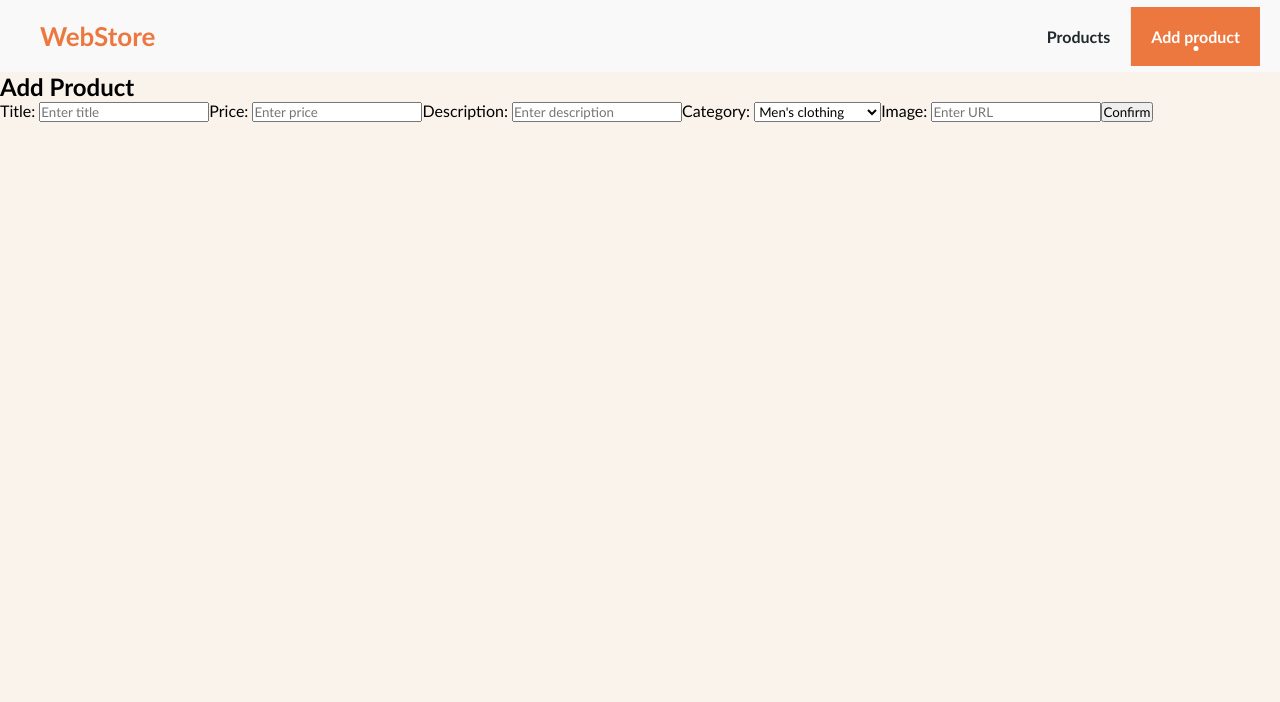
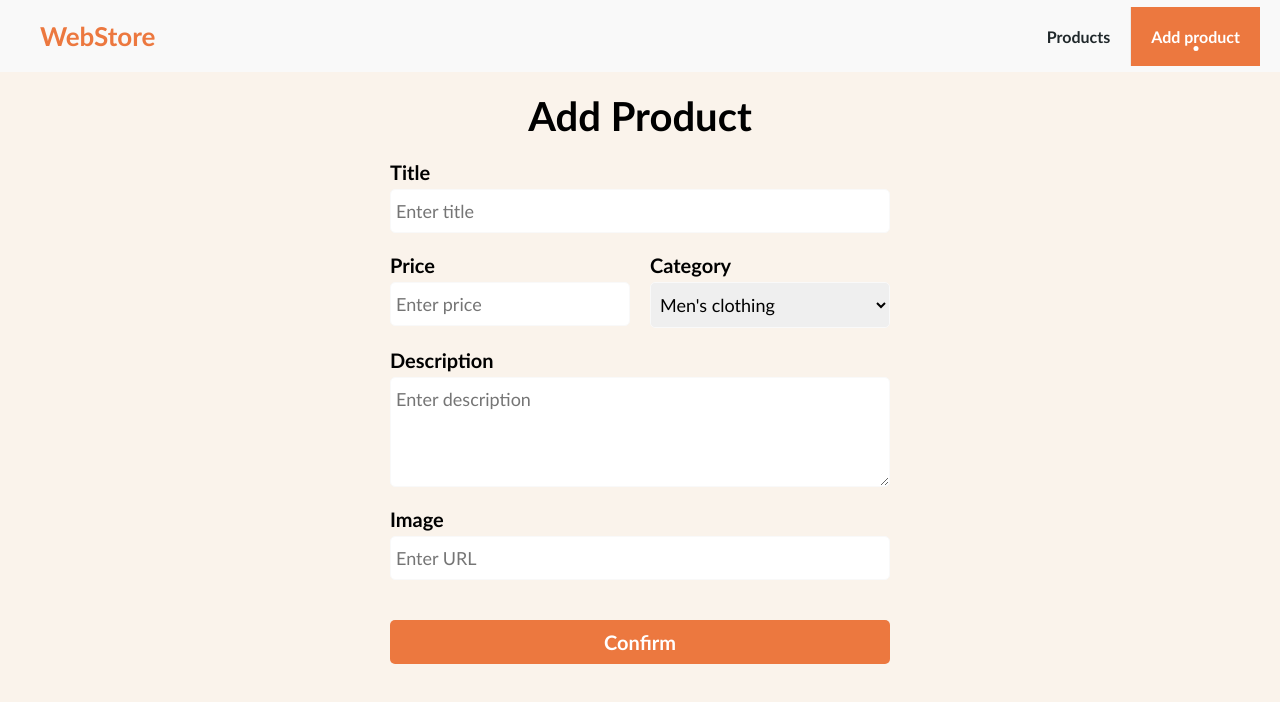
Before and after one commit to JosipVojkovic/Internship-15-WebStore, a React (Vite) app: page /AddProduct in a window 1280 px wide. Shown: the top 702 px of the page. Built offline with nearby package versions, Linux system fonts and the light colour scheme.

Commit message:
Add styling to AddProduct page

```diff
--- a/src/pages/AddProduct.css
+++ b/src/pages/AddProduct.css
@@ -0,0 +1,72 @@
+.addProduct-section {
+  display: flex;
+  flex-direction: column;
+  align-items: center;
+  gap: 20px;
+  padding: 20px;
+  background-color: var(--secondaryBgColor);
+}
+
+.addProduct-section > h1 {
+  font-size: 40px;
+  text-align: center;
+}
+
+.addProduct-section > form {
+  display: flex;
+  flex-direction: column;
+  gap: 20px;
+  max-width: 500px;
+  width: 500px;
+}
+
+.addProduct-section > form > label {
+  width: 100%;
+  display: flex;
+  flex-direction: column;
+  gap: 5px;
+  font-size: 20px;
+  font-weight: 600;
+}
+
+.addProduct-section > form > div {
+  display: flex;
+  justify-content: space-between;
+  gap: 10px;
+}
+
+.addProduct-section > form > div > label {
+  width: calc(50% - 10px);
+  display: flex;
+  flex-direction: column;
+  gap: 5px;
+  font-size: 20px;
+  font-weight: 600;
+}
+
+.addProduct-section input,
+.addProduct-section textarea,
+.addProduct-section select {
+  padding: 10px 5px;
+  border: 1px solid var(--primaryBgColor);
+  border-radius: 5px;
+  font-size: 18px;
+}
+
+.addProduct-section > form > button {
+  background-color: var(--secondaryColor);
+  border: none;
+  border-radius: 5px;
+  padding: 10px;
+  color: white;
+  font-size: 20px;
+  font-weight: 600;
+  margin-top: 20px;
+  cursor: pointer;
+  transition: ease 0.15s;
+}
+
+.addProduct-section > form > button:hover {
+  border-radius: 25px;
+  transform: translateY(-5px);
+}
--- a/src/pages/AddProduct.tsx
+++ b/src/pages/AddProduct.tsx
@@ -6,26 +6,23 @@ export default function AddProduct() {
       <h1>Add Product</h1>
       <form>
         <label htmlFor="title">
-          Title: <input id="title" type="text" placeholder="Enter title" />
+          Title
+          <input id="title" type="text" placeholder="Enter title" />
         </label>
 
+        <div>
           <label htmlFor="price">
-          Price:{" "}
+            Price
             <input
               id="price"
               type="number"
               step="0.01"
+              min={5}
               placeholder="Enter price"
             />
           </label>
-
-        <label htmlFor="description">
-          Description:{" "}
-          <input id="description" type="text" placeholder="Enter description" />
-        </label>
-
           <label htmlFor="category">
-          Category:{" "}
+            Category
             <select id="category">
               <option value="men's clothing">Men's clothing</option>
               <option value="women's clothing">Women's clothing</option>
@@ -33,9 +30,21 @@ export default function AddProduct() {
               <option value="electronics">Electronics</option>
             </select>
           </label>
+        </div>
+
+        <label htmlFor="description">
+          Description
+          <textarea
+            id="description"
+            placeholder="Enter description"
+            rows={4}
+            cols={30}
+          ></textarea>
+        </label>
 
         <label htmlFor="image">
-          Image: <input id="image" type="url" placeholder="Enter URL" />
+          Image
+          <input id="image" type="url" placeholder="Enter URL" />
         </label>
 
         <button type="button">Confirm</button>
--- a/src/pages/Products.css
+++ b/src/pages/Products.css
@@ -7,7 +7,7 @@
 }
 
 .products-section > h1 {
-  font-size: 50px;
+  font-size: 40px;
   text-align: center;
 }
 
```
Lines whose indentation alone changed are shown as unchanged.
